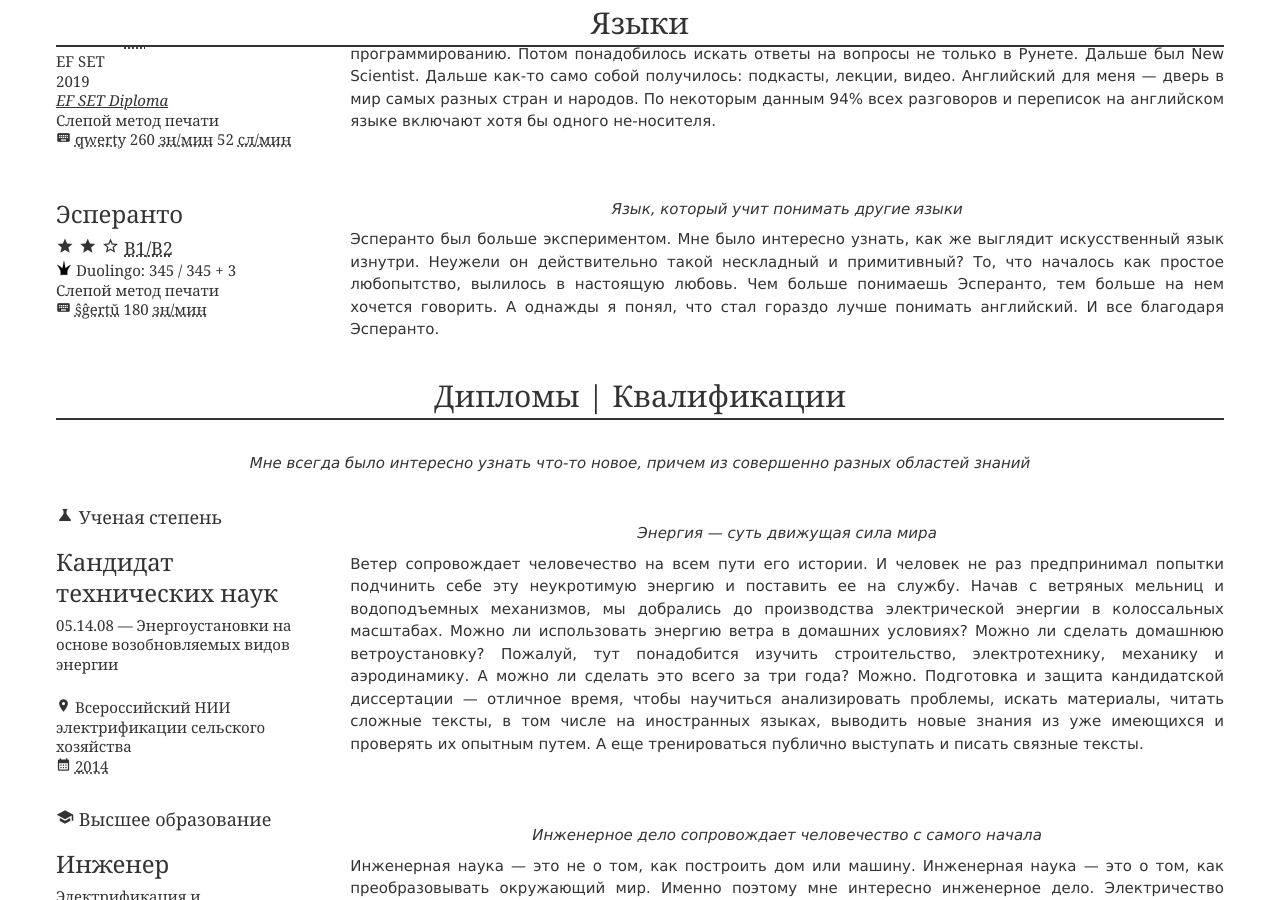
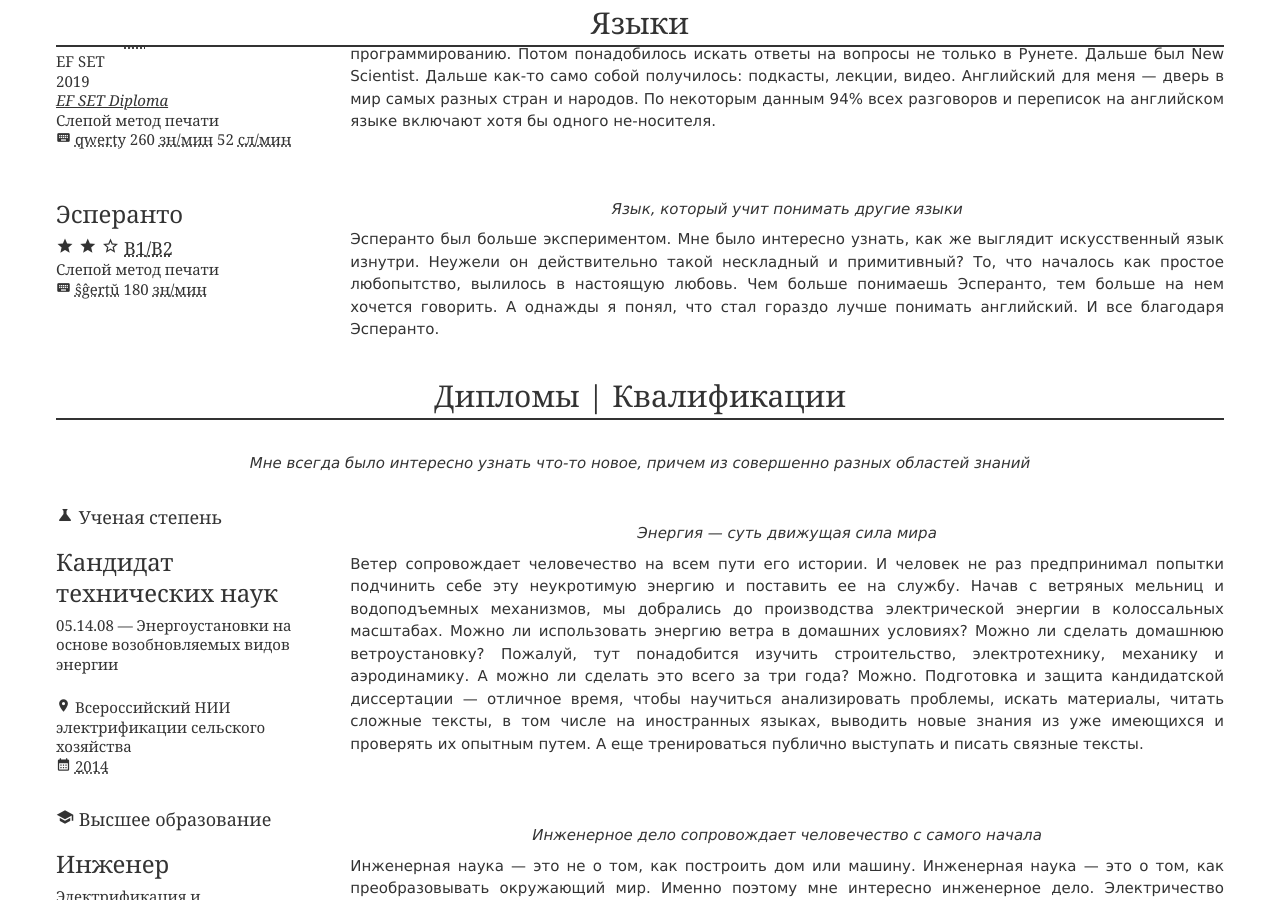
Before and after one commit to konstantin-morenko/jresume, a Jekyll site: the page built from index.md, in a window 1280 px wide and 900 px high, scrolled down 1147 px. Built offline with Jekyll 4.4.1, drawn with Linux system fonts in a browser that asks for light colours.

Commit message:
Duolingo crowns removed

```diff
--- a/_includes/languages.html
+++ b/_includes/languages.html
@@ -61,28 +61,6 @@
       {% if lang.link %}
       <div class="link"><a href="{{ lang.link.url }}">{{ lang.link.name }}</a></div>
       {% endif %}
-      {% if lang.duolingo %}
-      {% if lang.duolingo.crowns %}
-        {% assign crowns = lang.duolingo.crowns %}
-        <div class="duolingo crowns">
-          <img src="crown.svg" style="height: 16px;">
-	  Duolingo:
-	  {% if crowns.date %}
-	  <span title="{{ crowns.date }}">
-          {% endif %}
-	    {{ crowns.gold }}
-	    {% if crowns.total %}
-              / {{ lang.duolingo.crowns.total }}
-            {% endif %}
-	    {% if crowns.brilliant %}
-	      + {{ lang.duolingo.crowns.brilliant }}
-	    {% endif %}
-	  {% if crowns.date %}
-	  </span>
-	  {% endif %}
-        </div>
-        {% endif %}
-      {% endif %}
       {% if lang.touch_typing %}
       <div>
 	Слепой метод печати<br>
```
